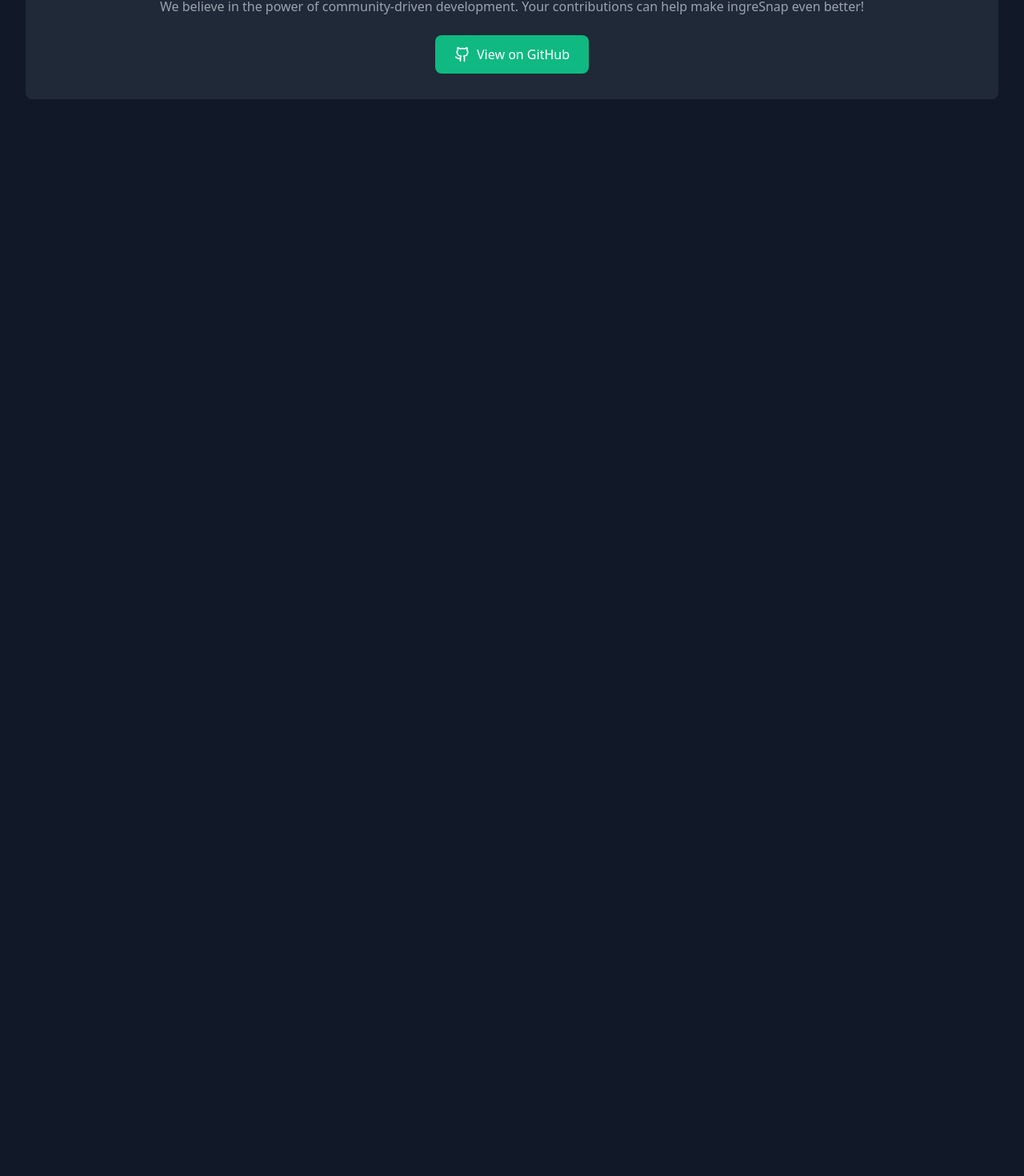
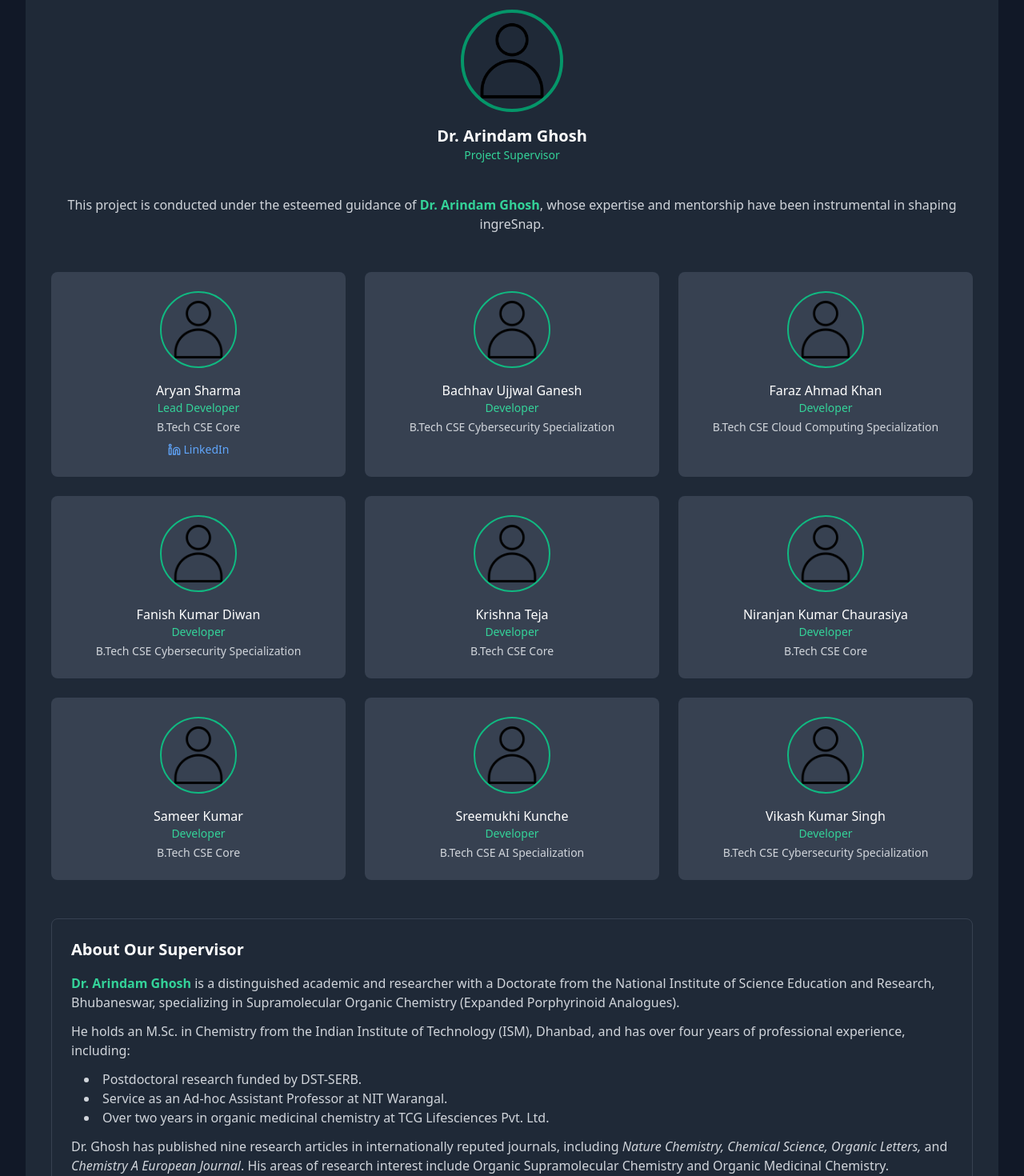
Before and after one commit to techynAR/ingreSnap-EPICS336, a React (Vite) app: page /about in a window 1280 px wide. Shown: the part 808-2278 px from the top of the page at 80% size. Before the commit the page ends 1012 px from the top, so only its background shows below. Built offline with nearby package versions, Linux system fonts and the light colour scheme.

Commit message:
Update AboutPage.tsx

```diff
--- a/src/pages/AboutPage.tsx
+++ b/src/pages/AboutPage.tsx
@@ -1,5 +1,5 @@
 import React from 'react';
-import { Leaf, Shield, Users, Github } from 'lucide-react';
+import { Leaf, Shield, Users, Github, Linkedin } from 'lucide-react';
 import { Helmet } from 'react-helmet-async';
 import { motion } from 'framer-motion';
 import { useInView } from 'react-intersection-observer';
@@ -23,12 +23,83 @@ const AboutPage = () => {
     },
   ];
 
+  const developers = [
+    {
+      name: "Aryan Sharma",
+      role: "Lead Developer",
+      department: "B.Tech CSE Core",
+      linkedin: "https://www.linkedin.com/in/aryan-sharma-techynar/",
+      avatar: "/placeholder-avatar.png"
+    },
+    {
+      name: "Bachhav Ujjwal Ganesh",
+      role: "Developer",
+      department: "B.Tech CSE Cybersecurity Specialization",
+      linkedin: "",
+      avatar: "/placeholder-avatar.png"
+    },
+    {
+      name: "Faraz Ahmad Khan",
+      role: "Developer",
+      department: "B.Tech CSE Cloud Computing Specialization",
+      linkedin: "",
+      avatar: "/placeholder-avatar.png"
+    },
+    {
+      name: "Fanish Kumar Diwan",
+      role: "Developer",
+      department: "B.Tech CSE Cybersecurity Specialization",
+      linkedin: "",
+      avatar: "/placeholder-avatar.png"
+    },
+    {
+      name: "Krishna Teja",
+      role: "Developer",
+      department: "B.Tech CSE Core",
+      linkedin: "",
+      avatar: "/placeholder-avatar.png"
+    },
+    {
+      name: "Niranjan Kumar Chaurasiya",
+      role: "Developer",
+      department: "B.Tech CSE Core",
+      linkedin: "",
+      avatar: "/placeholder-avatar.png"
+    },
+    {
+      name: "Sameer Kumar",
+      role: "Developer",
+      department: "B.Tech CSE Core",
+      linkedin: "",
+      avatar: "/placeholder-avatar.png"
+    },
+    {
+      name: "Sreemukhi Kunche",
+      role: "Developer",
+      department: "B.Tech CSE AI Specialization",
+      linkedin: "",
+      avatar: "/placeholder-avatar.png"
+    },
+    {
+      name: "Vikash Kumar Singh",
+      role: "Developer",
+      department: "B.Tech CSE Cybersecurity Specialization",
+      linkedin: "",
+      avatar: "/placeholder-avatar.png"
+    }
+  ];
+
   const { ref: titleRef, inView: titleInView } = useInView({
     threshold: 0.1,
     triggerOnce: true,
   });
 
   const { ref: featuresRef, inView: featuresInView } = useInView({
+    threshold: 0.1,
+    triggerOnce: true,
+  });
+
+  const { ref: teamRef, inView: teamInView } = useInView({
     threshold: 0.1,
     triggerOnce: true,
   });
@@ -109,6 +180,84 @@ const AboutPage = () => {
             ))}
           </motion.div>
 
+          {/* Team Section */}
+          <motion.div
+            ref={teamRef}
+            initial={{ opacity: 0, y: 30 }}
+            animate={teamInView ? { opacity: 1, y: 0 } : { opacity: 0, y: 30 }}
+            transition={{ duration: 0.8 }}
+            className="mb-16"
+          >
+            <h3 className="text-2xl font-bold text-white mb-8 text-center">
+              Our Team
+            </h3>
+            <div className="bg-gray-800 rounded-lg p-8">
+              <div className="flex flex-col items-center mb-10">
+                <img
+                  src="/placeholder-avatar.png"
+                  alt="Dr. Arindam Ghosh"
+                  className="w-32 h-32 rounded-full mb-4 border-4 border-emerald-600"
+                />
+                <h4 className="text-xl font-semibold text-white">Dr. Arindam Ghosh</h4>
+                <p className="text-emerald-400 text-sm">Project Supervisor</p>
+              </div>
+
+              <p className="text-gray-300 mb-6 text-center">
+                This project is conducted under the esteemed guidance of <span className="font-semibold text-emerald-400">Dr. Arindam Ghosh</span>, whose expertise and mentorship have been instrumental in shaping ingreSnap.
+              </p>
+
+              <div className="grid grid-cols-1 md:grid-cols-2 lg:grid-cols-3 gap-6 mt-12">
+                {developers.map((dev, index) => (
+                  <motion.div
+                    key={index}
+                    initial={{ opacity: 0, y: 20 }}
+                    animate={teamInView ? { opacity: 1, y: 0 } : { opacity: 0, y: 20 }}
+                    transition={{ duration: 0.5, delay: 0.1 * index }}
+                    className="bg-gray-700 rounded-lg p-6 hover:bg-gray-600 transition-colors flex flex-col items-center text-center"
+                  >
+                    <img
+                      src={dev.avatar}
+                      alt={dev.name}
+                      className="w-24 h-24 rounded-full mb-4 border-2 border-emerald-500"
+                    />
+                    <h4 className="text-white font-medium">{dev.name}</h4>
+                    {dev.role && <p className="text-emerald-400 text-sm">{dev.role}</p>}
+                    <p className="text-gray-300 text-sm mt-1">{dev.department}</p>
+                    {dev.linkedin && (
+                      <a
+                        href={dev.linkedin}
+                        target="_blank"
+                        rel="noopener noreferrer"
+                        className="inline-flex items-center gap-1 text-blue-400 hover:text-blue-300 text-sm mt-2"
+                      >
+                        <Linkedin className="h-4 w-4" />
+                        LinkedIn
+                      </a>
+                    )}
+                  </motion.div>
+                ))}
+              </div>
+
+              <div className="mt-12 p-6 border border-gray-700 rounded-lg">
+                <h4 className="text-xl font-semibold text-white mb-4">About Our Supervisor</h4>
+                <p className="text-gray-300 mb-3">
+                  <span className="font-semibold text-emerald-400">Dr. Arindam Ghosh</span> is a distinguished academic and researcher with a Doctorate from the National Institute of Science Education and Research, Bhubaneswar, specializing in Supramolecular Organic Chemistry (Expanded Porphyrinoid Analogues).
+                </p>
+                <p className="text-gray-300 mb-3">
+                  He holds an M.Sc. in Chemistry from the Indian Institute of Technology (ISM), Dhanbad, and has over four years of professional experience, including:
+                </p>
+                <ul className="list-disc list-inside text-gray-300 mb-3 ml-4">
+                  <li>Postdoctoral research funded by DST-SERB.</li>
+                  <li>Service as an Ad-hoc Assistant Professor at NIT Warangal.</li>
+                  <li>Over two years in organic medicinal chemistry at TCG Lifesciences Pvt. Ltd.</li>
+                </ul>
+                <p className="text-gray-300">
+                  Dr. Ghosh has published nine research articles in internationally reputed journals, including <em>Nature Chemistry, Chemical Science, Organic Letters,</em> and <em>Chemistry A European Journal</em>. His areas of research interest include Organic Supramolecular Chemistry and Organic Medicinal Chemistry.
+                </p>
+              </div>
+            </div>
+          </motion.div>
+
           <motion.div
             ref={commitmentRef}
             initial={{ opacity: 0, y: 30 }}
```
